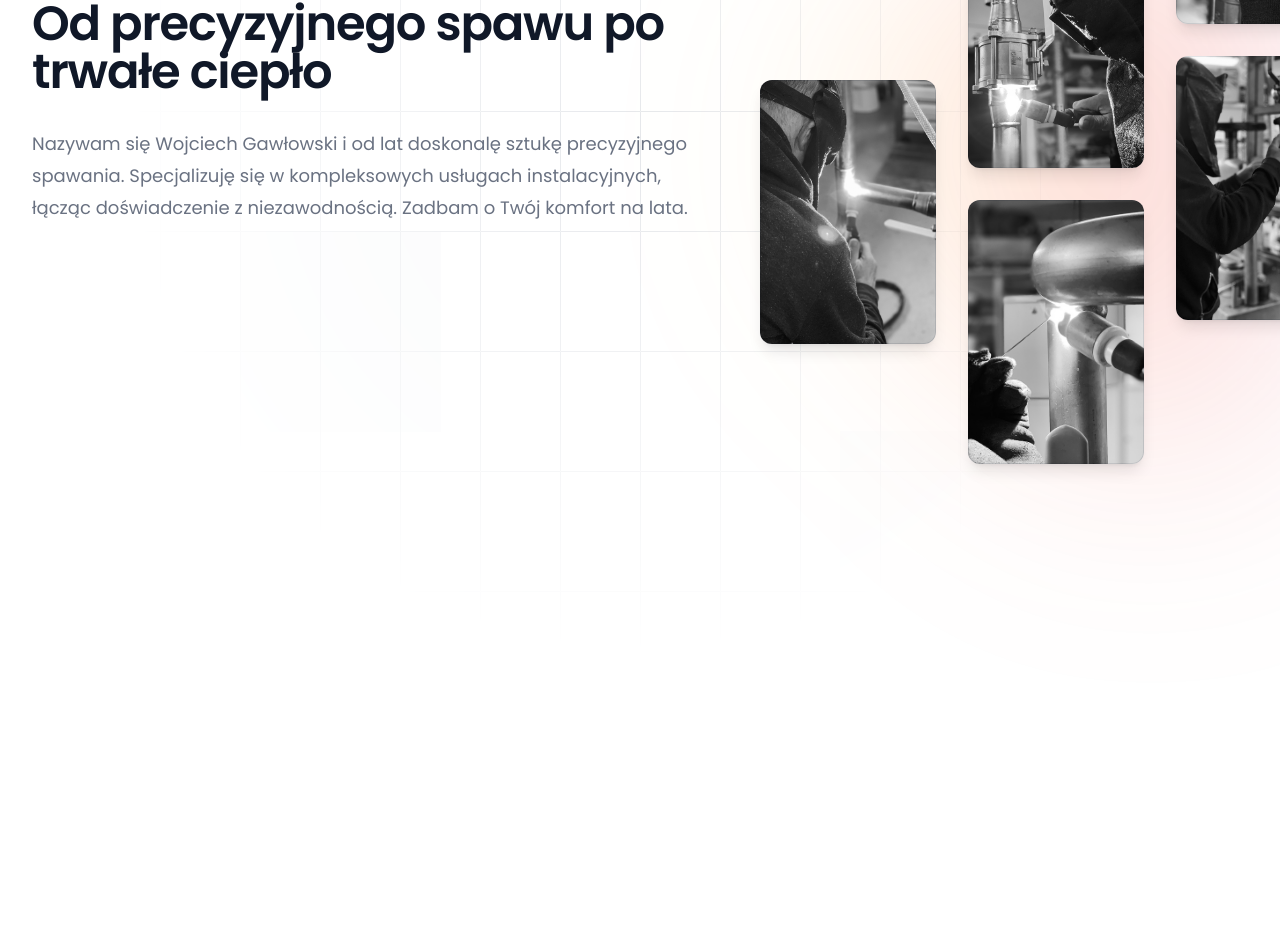
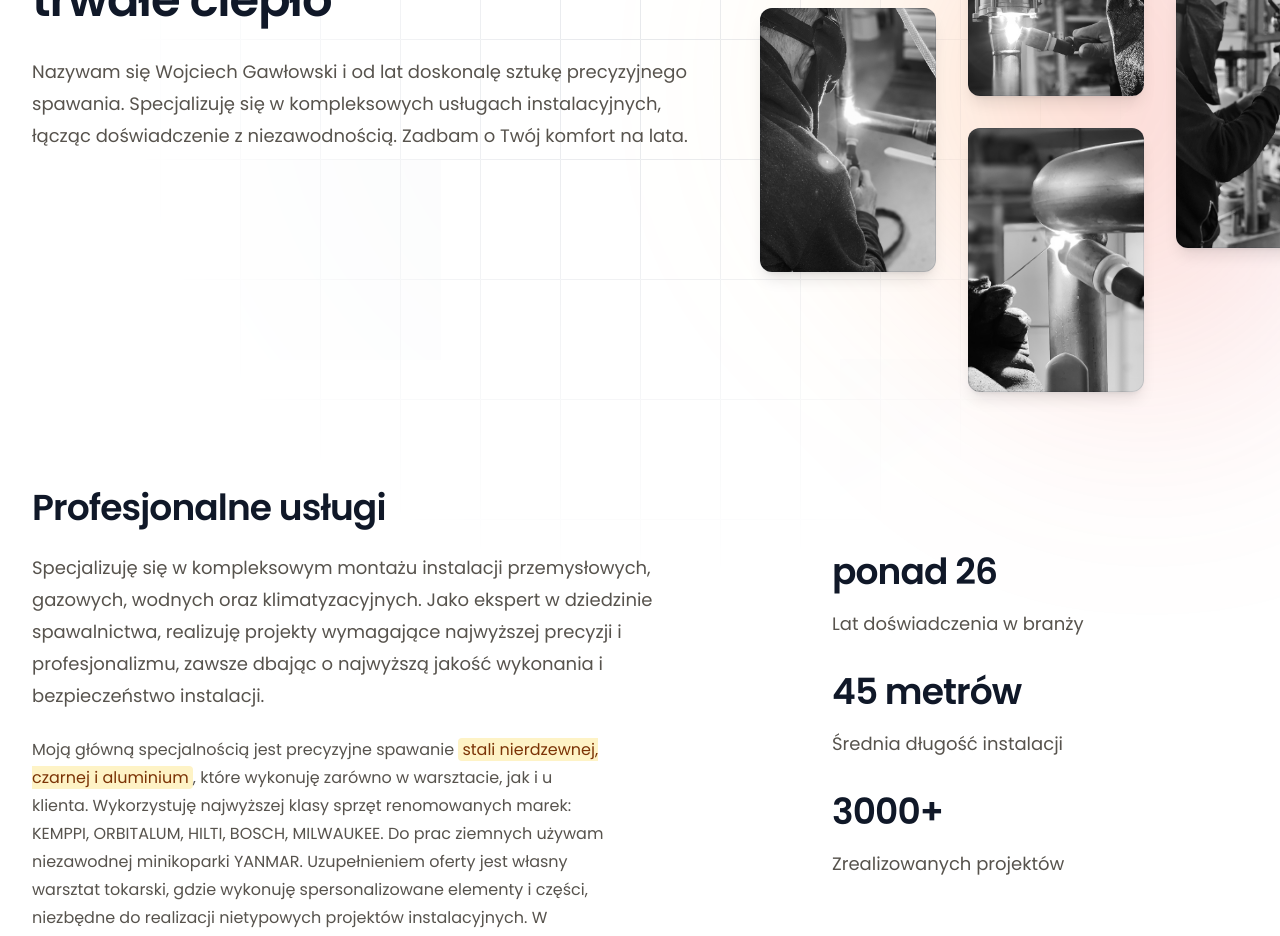
Before and after one commit to niezdem/WGawlowski, a Next.js app: page / in a window 1280 px wide. Shown: the part 440-1376 px from the top of the page. Before the commit the page ends 1096 px from the top, so only its background shows below. Built offline with nearby package versions, Linux system fonts and the light colour scheme; no server answers.

Commit message:
feat: refactor + add services & container

```diff
--- a/app/components/Hero.tsx
+++ b/app/components/Hero.tsx
@@ -1,4 +1,5 @@
 import { cn } from "@/lib/utils";
+import Container from "./ui/Container";
 import Text from "./ui/Text";
 import Title from "./ui/Title";
 
@@ -25,10 +26,7 @@ const heroImages = [
   },
 ];
 
-const Hero = () => {
-  return (
-    <section className="relative isolate -z-10">
-      {/* Background pattern */}
+const BackgroundPattern = () => (
   <svg
     aria-hidden="true"
     className="absolute inset-x-0 top-0 -z-10 h-[64rem] w-full stroke-gray-200 [mask-image:radial-gradient(32rem_32rem_at_center,white,transparent)]"
@@ -58,8 +56,9 @@ const Hero = () => {
       strokeWidth={0}
     />
   </svg>
+);
 
-      {/* Gradient background */}
+const GradientBackground = () => (
   <div
     aria-hidden="true"
     className="absolute top-50 right-0 left-1/2 -z-10 -ml-24 transform-gpu overflow-hidden blur-[8rem] lg:ml-24 xl:ml-48"
@@ -71,30 +70,22 @@ const Hero = () => {
       className="w-[40rem] h-[40rem] bg-gradient-to-r from-[#FFE53B] via-[#FF2525] to-[#4B0082] to-[#002BDC] opacity-20 animate-[pulse_5s_ease-in-out_infinite]"
     />
   </div>
+);
 
-      <div className="overflow-hidden">
-        <div className="mx-auto max-w-7xl px-6 pt-36 pb-32 sm:pt-60 lg:px-8 lg:pt-32">
-          <div className="mx-auto max-w-2xl gap-x-14 lg:mx-0 lg:flex lg:max-w-none lg:items-center">
-            {/* Hero content */}
+const HeroContent = () => (
   <div className="relative w-full lg:max-w-xl lg:shrink-0 xl:max-w-2xl">
-              <Title size={{ default: "5xl", sm: "7xl" }} textPretty>
+    <Title size={{ default: "5xl", sm: "7xl" }}>
       Od precyzyjnego spawu po trwałe ciepło
     </Title>
-              <Text
-                size={{ default: "lg", sm: "xl" }}
-                weight="medium"
-                textPretty
-                className="mt-8 sm:max-w-md lg:max-w-none"
-                color="text-gray-500"
-              >
-                Nazywam się Wojciech Gawłowski i od lat doskonalę sztukę
-                precyzyjnego spawania. Specjalizuję się w kompleksowych usługach
-                instalacyjnych, łącząc doświadczenie z niezawodnością. Zadbam o
-                Twój komfort na lata.
+    <Text className="mt-8 sm:max-w-md lg:max-w-none">
+      Nazywam się Wojciech Gawłowski i od lat doskonalę sztukę precyzyjnego
+      spawania. Specjalizuję się w kompleksowych usługach instalacyjnych, łącząc
+      doświadczenie z niezawodnością. Zadbam o Twój komfort na lata.
     </Text>
   </div>
+);
 
-            {/* Hero images */}
+const HeroImages = () => (
   <div className="mt-14 flex justify-end gap-8 sm:-mt-44 sm:justify-start sm:pl-20 lg:mt-0 lg:pl-0">
     {heroImages.map((column, columnIndex) => (
       <div key={columnIndex} className={column.className}>
@@ -111,8 +102,21 @@ const Hero = () => {
       </div>
     ))}
   </div>
+);
+
+const Hero = () => {
+  return (
+    <section className="relative isolate -z-10">
+      <BackgroundPattern />
+      <GradientBackground />
+
+      <div className="overflow-hidden">
+        <Container className="pt-36 pb-32 sm:pt-60 lg:pt-32">
+          <div className="mx-auto max-w-2xl gap-x-14 lg:mx-0 lg:flex lg:max-w-none lg:items-center">
+            <HeroContent />
+            <HeroImages />
           </div>
-        </div>
+        </Container>
       </div>
     </section>
   );
--- /dev/null
+++ b/app/components/Services.tsx
@@ -0,0 +1,79 @@
+import Container from "./ui/Container";
+import Text from "./ui/Text";
+import Title from "./ui/Title";
+
+type Stat = {
+  label: string;
+  value: string;
+};
+
+const stats: Stat[] = [
+  { label: "Lat doświadczenia w branży", value: "ponad 26" },
+  { label: "Średnia długość instalacji", value: "45 metrów" },
+  { label: "Zrealizowanych projektów", value: "3000+" },
+];
+
+const ServiceDescription = () => (
+  <div className="lg:w-full lg:max-w-2xl lg:flex-auto">
+    <Text>
+      Specjalizuję się w kompleksowym montażu instalacji przemysłowych,
+      gazowych, wodnych oraz klimatyzacyjnych. Jako ekspert w dziedzinie
+      spawalnictwa, realizuję projekty wymagające najwyższej precyzji i
+      profesjonalizmu, zawsze dbając o najwyższą jakość wykonania i
+      bezpieczeństwo instalacji.
+    </Text>
+    <Text size="base" className="mt-6 max-w-xl">
+      Moją główną specjalnością jest precyzyjne spawanie{" "}
+      <Text size="base" backlight>
+        stali nierdzewnej, czarnej i aluminium
+      </Text>
+      , które wykonuję zarówno w warsztacie, jak i u klienta. Wykorzystuję
+      najwyższej klasy sprzęt renomowanych marek: KEMPPI, ORBITALUM, HILTI,
+      BOSCH, MILWAUKEE. Do prac ziemnych używam niezawodnej minikoparki YANMAR.
+      Uzupełnieniem oferty jest własny warsztat tokarski, gdzie wykonuję
+      spersonalizowane elementy i części, niezbędne do realizacji nietypowych
+      projektów instalacyjnych. W każdym projekcie łączę techniczne
+      doświadczenie z przyjaznym podejściem - bo ciepło to nie tylko
+      temperatura, ale też relacje!
+    </Text>
+  </div>
+);
+
+const ServiceStats = ({ stats }: { stats: Stat[] }) => (
+  <div className="lg:flex lg:flex-auto lg:justify-center">
+    <dl className="w-64 space-y-8 xl:w-80">
+      {stats.map((stat) => (
+        <div key={stat.label} className="flex flex-col gap-y-4">
+          <Title>{stat.value}</Title>
+          <Text>{stat.label}</Text>
+        </div>
+      ))}
+    </dl>
+  </div>
+);
+
+const Services = () => {
+  return (
+    <>
+      <Container className="-mt-12 sm:mt-0 xl:-mt-8">
+        <div className="mx-auto max-w-2xl lg:mx-0 lg:max-w-none">
+          <Title textPretty>Profesjonalne usługi</Title>
+
+          <div className="mt-6 flex flex-col gap-x-8 gap-y-12 lg:flex-row">
+            <ServiceDescription />
+            <ServiceStats stats={stats} />
+          </div>
+        </div>
+      </Container>
+      <div className="hidden xl:block mt-32 sm:mt-40 xl:mx-auto xl:max-w-7xl xl:px-8">
+        <img
+          alt=""
+          src="/img/service.jpg"
+          className="aspect-5/3 w-full object-cover xl:rounded-3xl"
+        />
+      </div>
+    </>
+  );
+};
+
+export default Services;
--- /dev/null
+++ b/app/components/ui/Container.tsx
@@ -0,0 +1,16 @@
+import { cn } from "@/lib/utils";
+
+type Props = {
+  className?: string;
+  children: React.ReactNode;
+};
+
+const Container = ({ className, children }: Props) => {
+  return (
+    <div className={cn("mx-auto max-w-7xl px-6 lg:px-8", className)}>
+      {children}
+    </div>
+  );
+};
+
+export default Container;
--- a/app/components/ui/Text.tsx
+++ b/app/components/ui/Text.tsx
@@ -6,11 +6,11 @@ type TextProps = BaseTypographyProps & {
 };
 
 const Text = ({
-  size = "base",
+  size = { default: "lg", sm: "xl" },
   color = "text-stone-600",
-  weight = "normal",
+  weight = "medium",
   backlight,
-  textPretty,
+  textPretty = true,
   className,
   children,
 }: TextProps) => {
@@ -20,7 +20,8 @@ const Text = ({
     semibold: "font-semibold",
   }[weight];
 
-  const backlightClass = backlight && "rounded-md bg-zinc-300/20 px-2 py-0.5";
+  const backlightClass =
+    backlight && "bg-amber-100 px-1 rounded-sm text-amber-900 font-medium";
   const textPrettyClass = textPretty && "text-pretty";
 
   const classes = cn(
--- a/app/components/ui/Title.tsx
+++ b/app/components/ui/Title.tsx
@@ -2,29 +2,17 @@ import { BaseTypographyProps, getSizeClasses } from "@/app/types/typo";
 import { cn } from "@/lib/utils";
 
 const Title = ({
-  size = "4xl",
+  size = { default: "4xl", sm: "5xl" },
   color = "text-gray-900",
-  backlight,
   textPretty,
   className,
   children,
 }: BaseTypographyProps) => {
-  const backlightClass = backlight && "rounded-md bg-zinc-300/20 px-2 py-0.5";
   const textPrettyClass = textPretty && "text-pretty";
 
-  const classes = cn(
-    getSizeClasses(size),
-    color,
-    backlightClass,
-    textPrettyClass,
-    className
-  );
+  const classes = cn(getSizeClasses(size), color, textPrettyClass, className);
 
-  return backlight ? (
-    <span className={classes}>{children}</span>
-  ) : (
-    <h2 className={classes}>{children}</h2>
-  );
+  return <h2 className={classes}>{children}</h2>;
 };
 
 export default Title;
--- a/app/layout.tsx
+++ b/app/layout.tsx
@@ -3,7 +3,6 @@ import { NextIntlClientProvider } from "next-intl";
 import { getLocale, getMessages } from "next-intl/server";
 import { Poppins } from "next/font/google";
 
-import NavBar from "@/app/components/Navbar";
 import "./globals.css";
 
 const poppins = Poppins({
@@ -37,7 +36,7 @@ export default async function RootLayout({
     <html lang={locale}>
       <body className={poppins.className}>
         <NextIntlClientProvider messages={messages}>
-          <NavBar />
+          {/* <NavBar /> */}
           <main className="isolate">
             {/* <BackButton /> */}
             {children}
--- a/app/page.tsx
+++ b/app/page.tsx
@@ -1,9 +1,11 @@
 import Hero from "./components/Hero";
+import Services from "./components/Services";
 
 export default function Home() {
   return (
     <>
       <Hero />
+      <Services />
     </>
   );
 }
--- a/app/types/typo.ts
+++ b/app/types/typo.ts
@@ -30,13 +30,14 @@ export type BaseTypographyProps = {
 };
 
 export const getSizeClasses = (
-  sizeProps: SizeClassKey | ResponsiveSize
+  sizeProps: BaseTypographyProps["size"]
 ): string => {
+  if (!sizeProps) return sizeClasses["base"];
+
   if (typeof sizeProps === "string") {
     return sizeClasses[sizeProps];
   }
 
-  if (typeof sizeProps === "object") {
   return Object.entries(sizeProps)
     .map(([breakpoint, value]) =>
       breakpoint === "default"
@@ -44,7 +45,4 @@ export const getSizeClasses = (
         : `${breakpoint}:${sizeClasses[value]}`
     )
     .join(" ");
-  }
-
-  return sizeClasses["base"];
 };
```
Also changed, not shown: public/img/service.jpg (added). Lines whose indentation alone changed are shown as unchanged.
